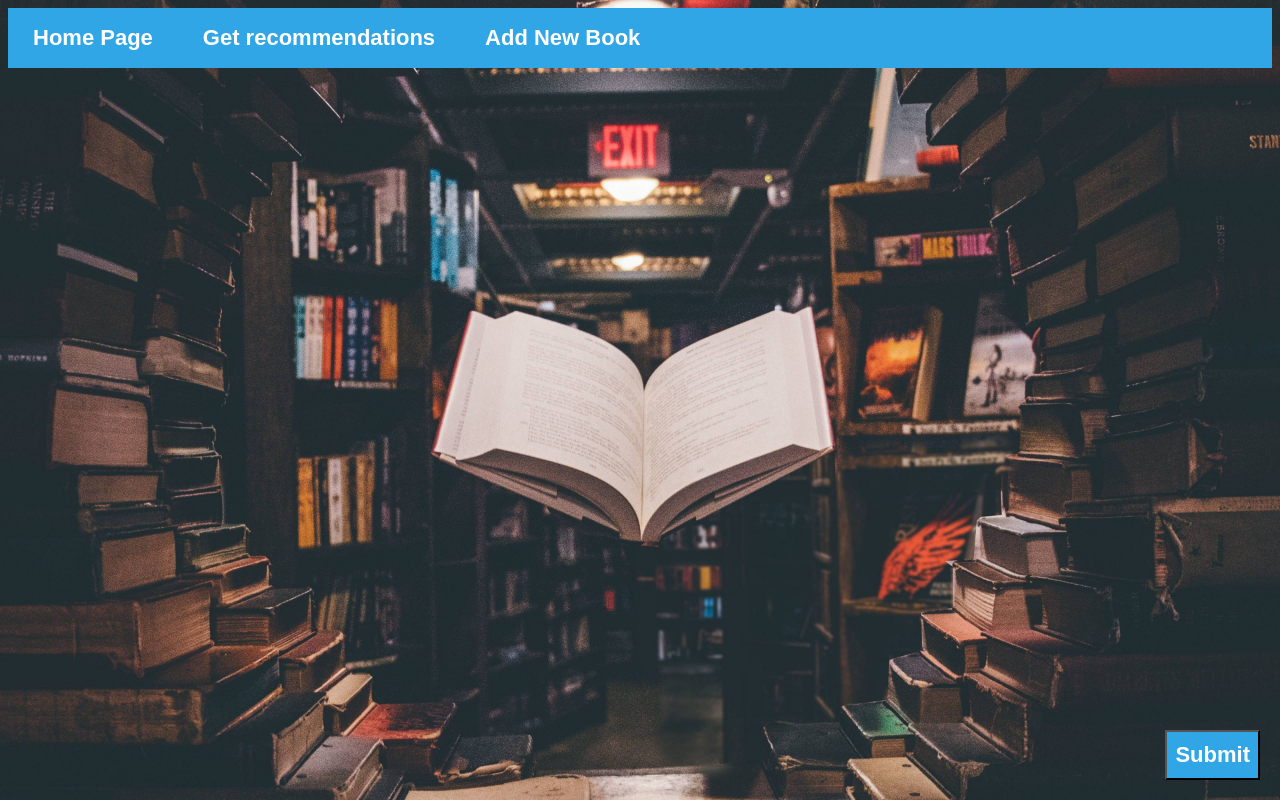
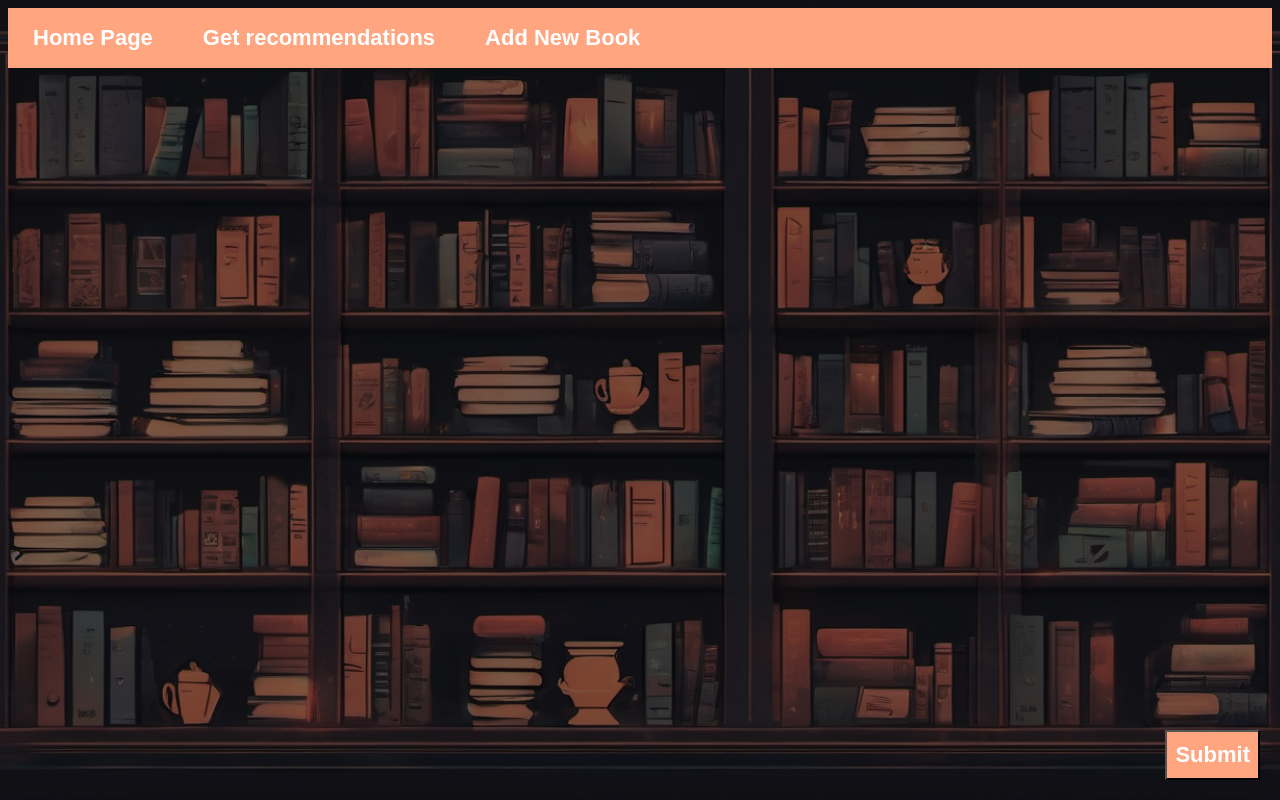
Before and after one commit to karendcl/recommend-books, a Django app: page /recommendations/ in a window 1280 px wide. Run offline with Django 5.2, Linux system fonts and the light colour scheme.

Commit message:
changed recommendation method + bg img

```diff
--- a/src/Book/views.py
+++ b/src/Book/views.py
@@ -35,7 +35,6 @@ def create_document(request):
     return render(request, 'create_book.html')
 
 def load_all_books(request):
-    trial.plot_scatter_clusters()
     books = Book.objects.all()
     return render(request, 'ViewBooks.html', {'books': books})
 
@@ -46,13 +45,27 @@ def load_recommendations(request):
         books = [int(book) for book in books]
         suggestions = trial.make_suggestion(books)
 
+        scor = suggestions[1]
+        suggestions = suggestions[0]
+
         #map the suggestions to the books
         suggestions = [i+1 for i in suggestions]
         suggestions = [Book.objects.get(id=suggestion) for suggestion in suggestions]
 
+
+
+        print(suggestions)
+
         messages.success(request, 'Recommendations created successfully')
 
-        return render(request, 'Recommended.html', {'suggestions': suggestions})
+        scores = {}
+        for i in range(len(suggestions)):
+            scores[i] = scor[i]
+
+        print(scores)
+
+
+        return render(request, 'Recommended.html', {'suggestions': suggestions, 'scores': scores})
 
     else:
         return render(request, 'ViewBooks.html')
@@ -65,3 +78,6 @@ def update(request):
         messages.success(request, 'Model updated successfully')
         return render(request, 'ViewBooks.html',{'books': allbooks})
     return render(request, 'HomePage.html')
+
+def plot(request):
+    trial.plot_scatter_clusters()
--- a/src/djangoProject/views.py
+++ b/src/djangoProject/views.py
@@ -1,4 +1,5 @@
 from django.shortcuts import render, HttpResponse
 
 def home(request):
+
     return render(request, 'HomePage.html')
--- a/src/static/Styles.css
+++ b/src/static/Styles.css
@@ -1,12 +1,28 @@
 {% load static %}
+
+/*hide scroll bar*/
+body ::-webkit-scrollbar {
+    display: none;
+}
 
 Body {
     background-image: url("Imagen1.jpg");
     background-size: cover;
+    background-repeat: no-repeat;
+    background-attachment: fixed;
+    background-position: center;
+
+    background-color: #000000;
+
+/*    blend color and photo*/
+    background-blend-mode: darken;
+    background-color: rgba(0,0,0,0.5);
+
 }
 
+
 header {
-    background-color: #30A6E6;
+    background-color: #ffa580;
     color: #fff;
     display: flex;
 }
@@ -15,6 +31,13 @@ main {
     text-align: center;
     font-family:'Gill Sans';
     color: white;
+}
+
+.dropdownmenu{
+    position: relative;
+    display: inline-block;
+
+
 }
 
 .dropdownmenu ul, .dropdownmenu li {
@@ -35,7 +58,7 @@ main {
 }
 
 .dropdownmenu a {
-    background: #30A6E6;
+    background: #ffa580;
     color: #FFFFFF;
     display: block;
     font: bold 22px/40px sans-serif;
@@ -47,6 +70,11 @@ main {
     -ms-transition: all .25s ease;
     -moz-transition: all .25s ease;
     transition: all .25s ease;
+}
+
+/*hide scroll bar from wrapper*/
+.wrapper::-webkit-scrollbar {
+    display: none;
 }
 
 .dropdownmenu li:hover a {
@@ -62,6 +90,8 @@ main {
     flex-wrap: wrap;
     place-items: center;
     max-height: 75vh;
+    overflow-y: scroll;
+    width: 80vw;
 }
 
 .container {
@@ -91,8 +121,8 @@ main {
 }
 
 .container .checkbox:checked ~ .Photo img{
-    border-color: #30A6E6;
-    color: #30A6E6;
+    border-color: #ffa580;
+    color: #ffa580;
 }
 
 .container img {
@@ -112,7 +142,7 @@ input[type="checkbox"] {
 }
 
 button[type="submit"] {
-    background: #30A6E6;
+    background: #ffa580;
     color: #FFFFFF;
     display: block;
     font: bold 22px/40px sans-serif;
@@ -193,7 +223,7 @@ button[type="submit"]:hover {
     letter-spacing: 2px;
     transition: .2s all ease-in-out;
     border: 1px solid rgba(0,0,0,1);
-    box-shadow: 3px 3px 1px 1px #95a4ff, 3px 3px 1px 2px rgba(0,0,0,1);
+    box-shadow: 3px 3px 1px 1px #ffa580, 3px 3px 1px 2px rgba(0,0,0,1);
     bottom: 0;
     right: 0;
 }
@@ -209,7 +239,7 @@ button[type="submit"]:hover {
 }
 
 .Onclick_Button button {
-    background: #30A6E6;
+    background: #ffa580;
     color: #FFFFFF;
     display: block;
     font: bold 22px/40px sans-serif;
--- a/src/templates/Recommended.html
+++ b/src/templates/Recommended.html
@@ -3,6 +3,7 @@
 
         {% for i in suggestions %}
         <div class="container">
+
             <img src="{{i.image_url}}" alt="i.title">
         </div>
             <br>
```
Also changed, not shown: src/code/trial.py (+26 -3 lines), src/static/Imagen1.jpg, 1 other file.
